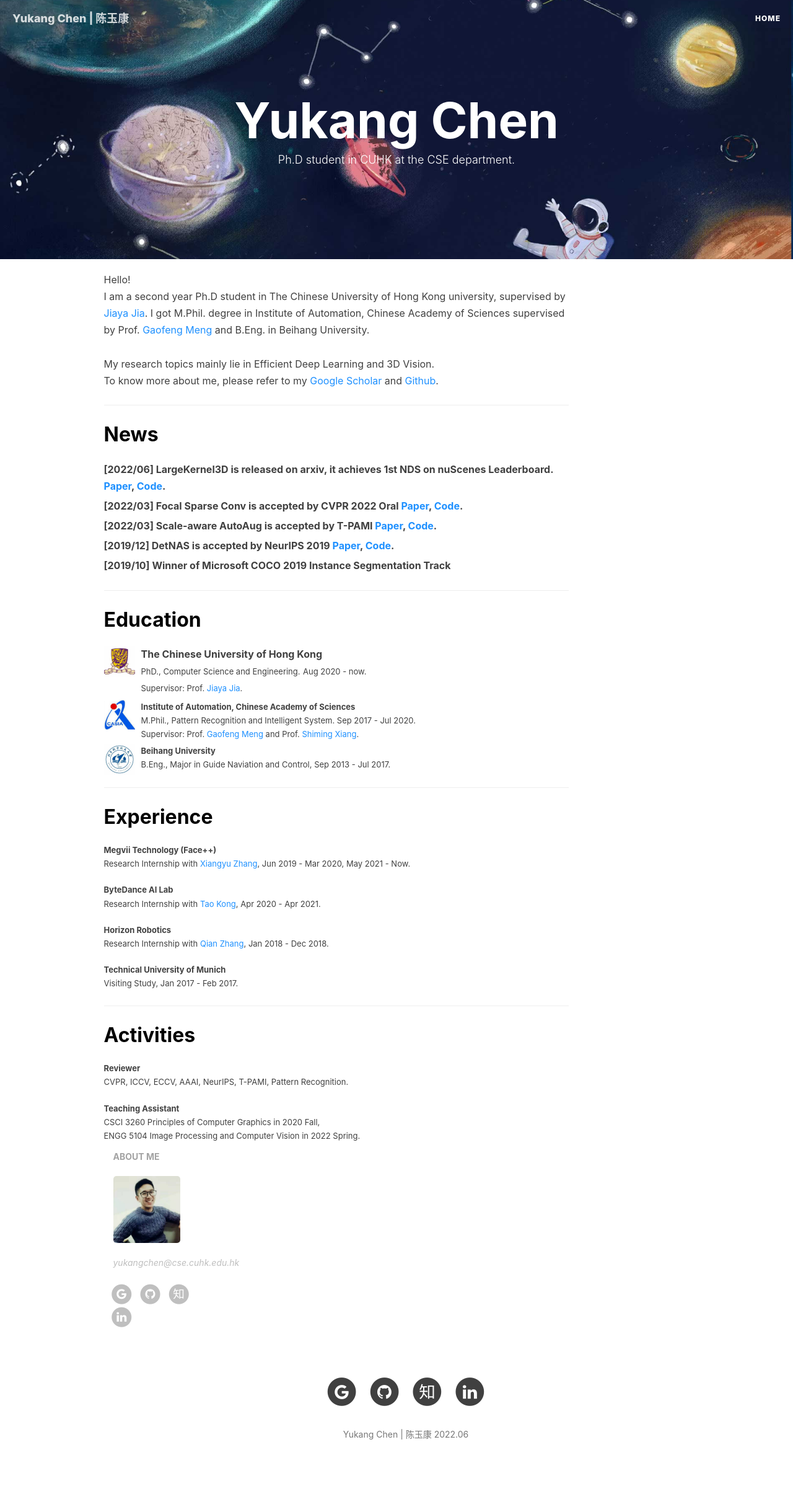
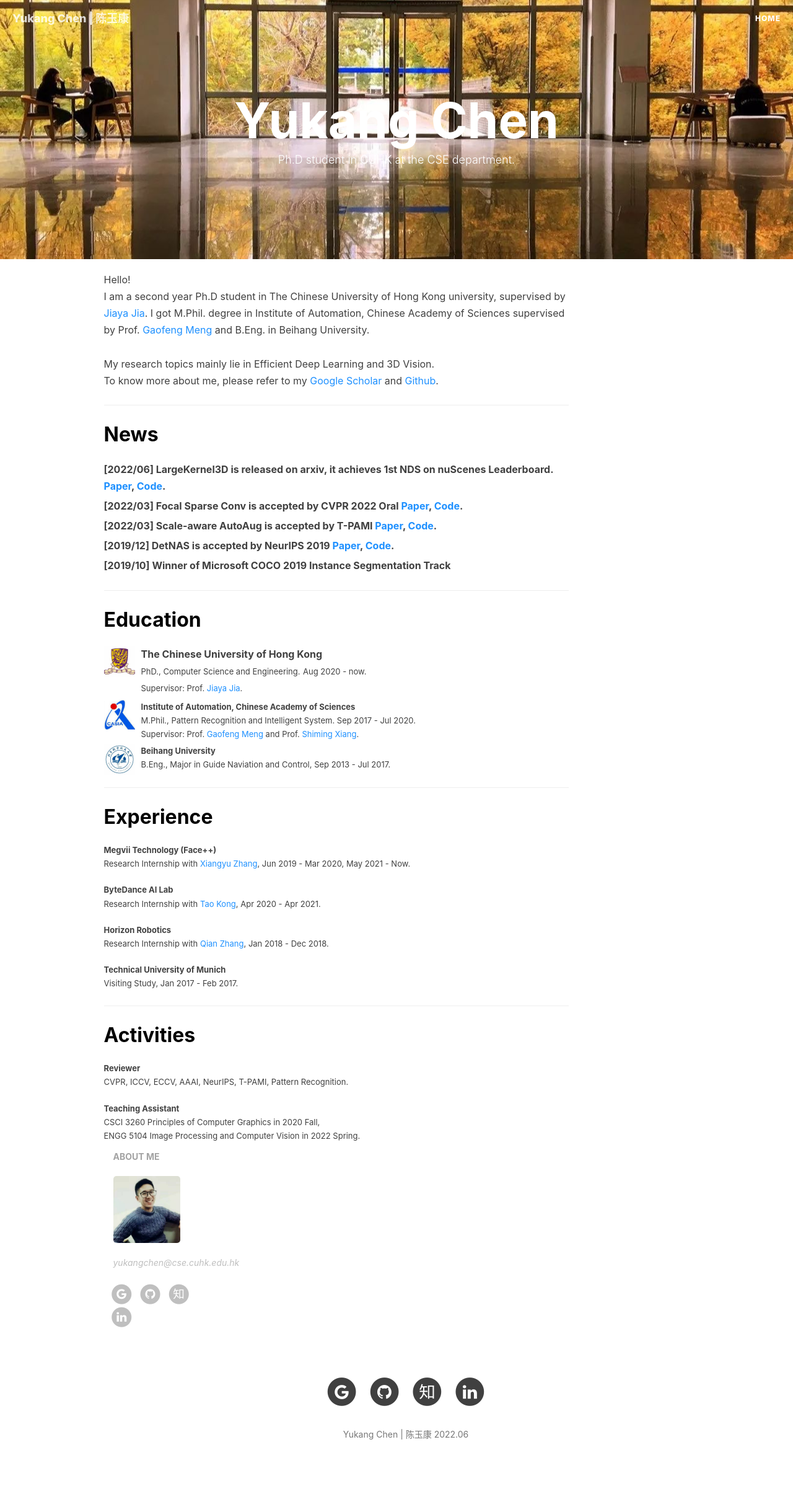
Before and after one commit to yukang2017/yukang2017.github.io, a Jekyll site: the page built from index.html, in a window 1280 px wide. Shown: the whole page at 62% size. Built offline with Jekyll 4.4.1, drawn with Linux system fonts in a browser that asks for light colours; nearby versions of some CDN libraries; the list of posts is cut into pages by our own code; comment, search, counter and statistics services are not loaded.

Commit message:
Update _config.yml

```diff
--- a/_config.yml
+++ b/_config.yml
@@ -1,7 +1,7 @@
 # Site settings
 title: Yukang Chen
 SEOTitle: Yukang Chen | 陈玉康
-header-img: img/about-bg.jpg
+header-img: img/a.jpeg
 email: yukangchen@cse.cuhk.edu.hk
 description: "Aim High and Down to Earth"
 keyword: ""
```
